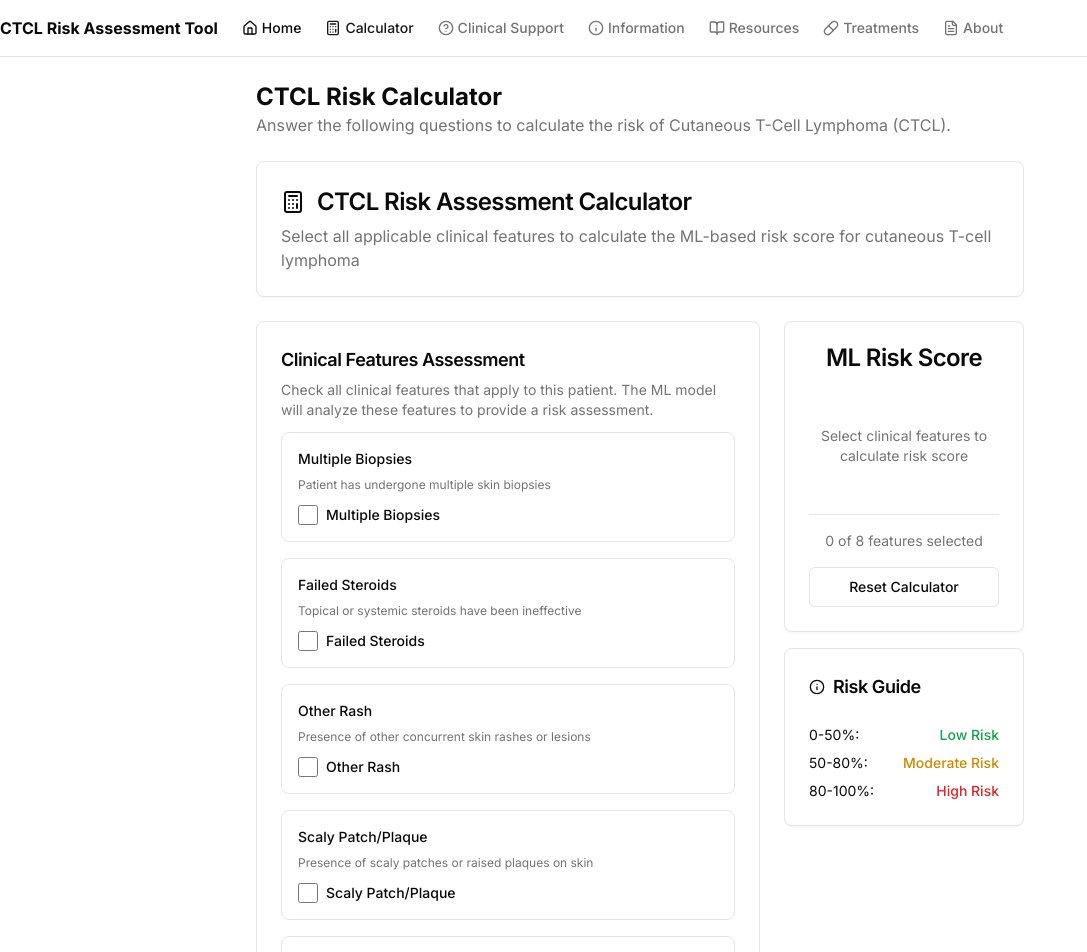
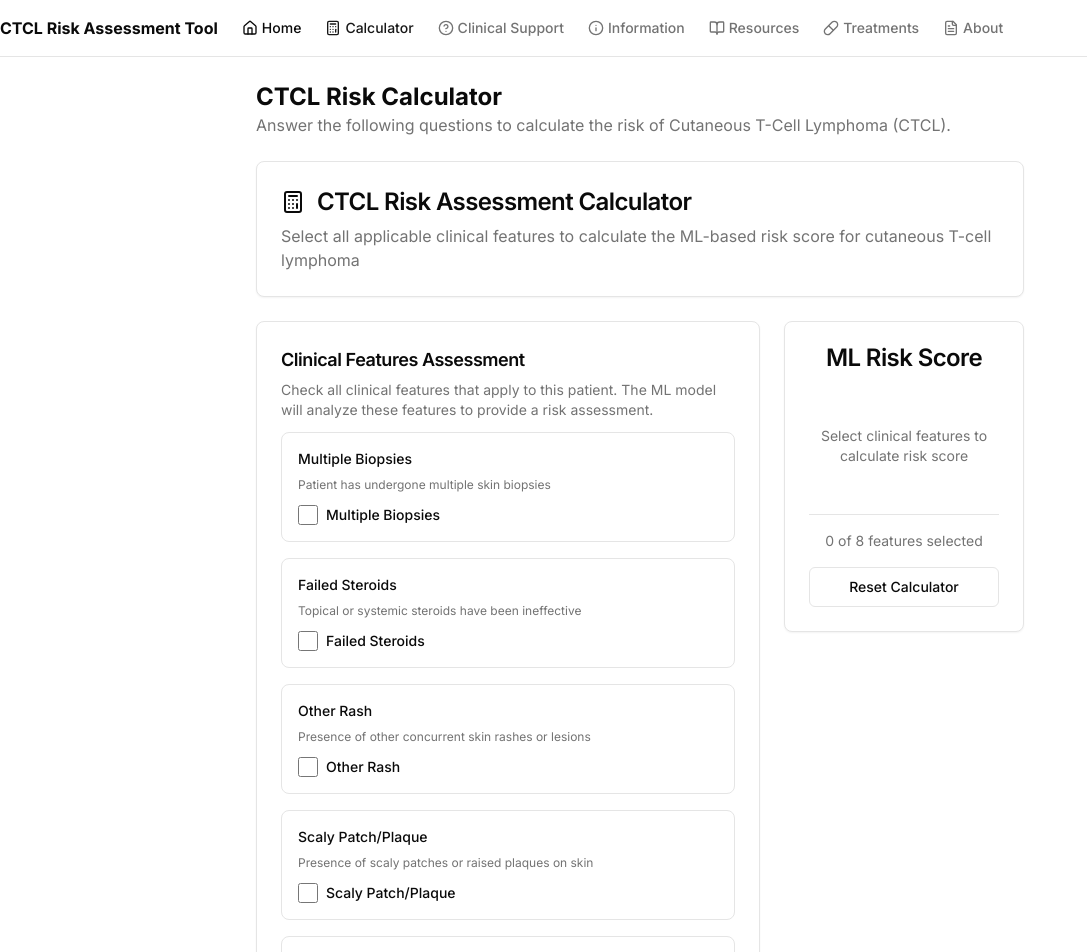
Before and after one commit to ys3661/ctcl_model-cc, a Next.js app: page /calculator in a window 1280 px wide. Shown: the top 952 px of the page, without its empty margins (0-1087 px from the left). Built offline with nearby package versions, Linux system fonts and the light colour scheme.

Commit message:
keep the risk guide

```diff
--- a/components/risk-calculator.tsx
+++ b/components/risk-calculator.tsx
@@ -305,9 +305,11 @@ export default function RiskCalculator() {
               </Button>
             </CardContent>
           </Card>
+        </div>
+      </div>
 
-          {/* Risk Guide */}
-          <Card>
+      {/* Risk Guide - always visible below the grid */}
+      <Card className="mt-6">
         <CardHeader>
           <CardTitle className="flex items-center text-lg">
             <Info className="mr-2 h-4 w-4" />
@@ -330,7 +332,5 @@ export default function RiskCalculator() {
         </CardContent>
       </Card>
     </div>
-      </div>
-    </div>
   )
 }
```
Lines whose indentation alone changed are shown as unchanged.
